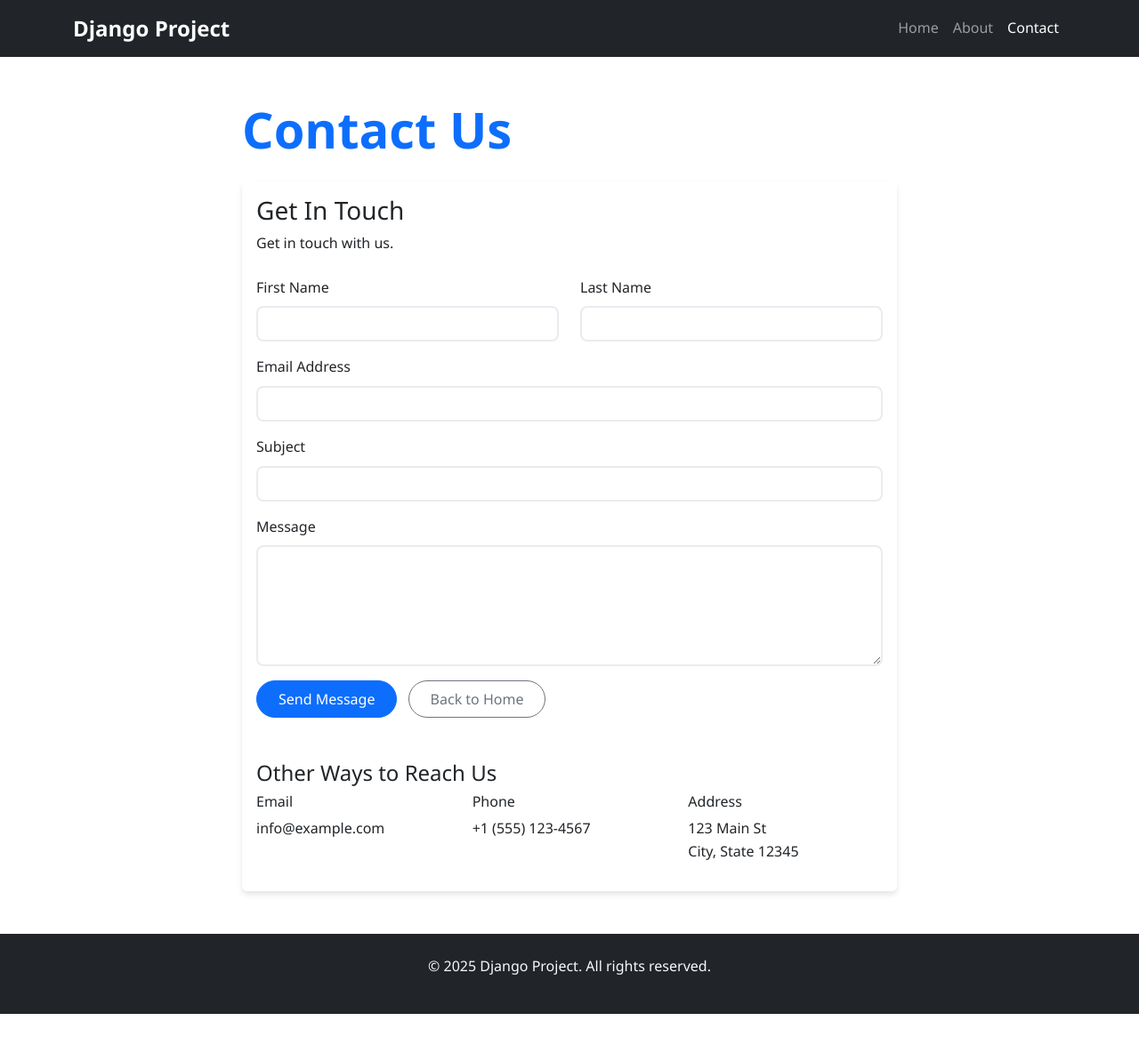
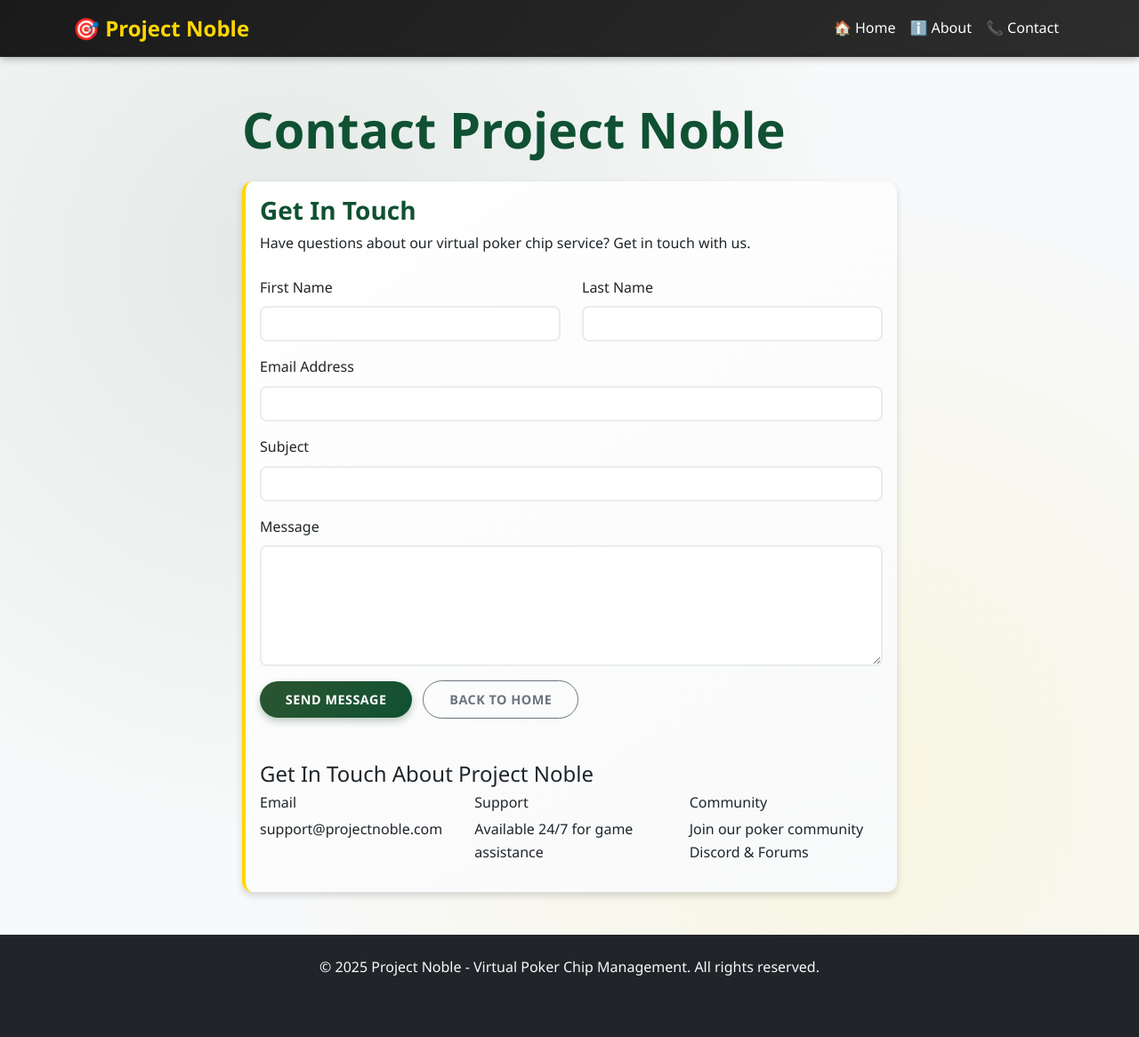
Before and after one commit to Aquinnmo/chip-champ, a Django app: page /contact/ in a window 1280 px wide. Shown: the whole page at 89% size. Before the commit the page ends 1140 px from the top, so only its background shows below. Run offline with Django 4.2, Linux system fonts and the light colour scheme.

Commit message:
updated theming

```diff
--- a/home/views.py
+++ b/home/views.py
@@ -21,8 +21,8 @@ def about(request):
 def contact(request):
     """Contact page view"""
     context = {
-        'title': 'Contact Us',
-        'message': 'Get in touch with us.',
+        'title': 'Contact Project Noble',
+        'message': 'Have questions about our virtual poker chip service? Get in touch with us.',
     }
     return render(request, 'home/contact.html', context)
 
--- a/static/css/style.css
+++ b/static/css/style.css
@@ -1,25 +1,48 @@
-/* Custom styles for Django Project */
+/* Custom styles for Project Noble - Virtual Poker Chip Service */
 
 :root {
-    --primary-color: #0d6efd;
-    --secondary-color: #6c757d;
-    --success-color: #198754;
-    --info-color: #0dcaf0;
-    --warning-color: #ffc107;
-    --danger-color: #dc3545;
+    --primary-color: #2c5530;        /* Forest green - poker table felt */
+    --secondary-color: #8b4513;      /* Saddle brown - poker chips */
+    --success-color: #228b22;        /* Forest green variant */
+    --info-color: #4169e1;           /* Royal blue */
+    --warning-color: #ffd700;        /* Gold - poker accent */
+    --danger-color: #dc143c;         /* Crimson red */
+    --casino-gold: #ffd700;          /* Casino gold */
+    --felt-green: #0f5132;           /* Deep poker table green */
+    --chip-red: #dc3545;             /* Poker chip red */
+    --chip-blue: #0d6efd;            /* Poker chip blue */
 }
 
 body {
     font-family: 'Segoe UI', Tahoma, Geneva, Verdana, sans-serif;
     line-height: 1.6;
+    background-color: #f8f9fa;
+    background-image:
+        radial-gradient(circle at 25% 25%, rgba(44, 85, 48, 0.1) 0%, transparent 50%),
+        radial-gradient(circle at 75% 75%, rgba(255, 215, 0, 0.1) 0%, transparent 50%);
 }
 
 .hero-section {
     padding: 3rem 0;
-    background: linear-gradient(135deg, #667eea 0%, #764ba2 100%);
+    background: linear-gradient(135deg, var(--felt-green) 0%, var(--primary-color) 50%, #1a472a 100%);
     color: white;
-    border-radius: 10px;
+    border-radius: 15px;
     margin-bottom: 2rem;
+    position: relative;
+    overflow: hidden;
+}
+
+.hero-section::before {
+    content: '';
+    position: absolute;
+    top: 0;
+    left: 0;
+    right: 0;
+    bottom: 0;
+    background-image:
+        radial-gradient(circle at 20% 80%, rgba(255, 215, 0, 0.2) 0%, transparent 50%),
+        radial-gradient(circle at 80% 20%, rgba(255, 215, 0, 0.2) 0%, transparent 50%);
+    pointer-events: none;
 }
 
 .hero-section h1 {
@@ -28,28 +51,73 @@ body {
 
 .card {
     border: none;
-    box-shadow: 0 4px 6px rgba(0, 0, 0, 0.1);
+    box-shadow: 0 4px 8px rgba(0, 0, 0, 0.15);
     transition: transform 0.3s ease, box-shadow 0.3s ease;
+    border-radius: 12px;
+    background: linear-gradient(145deg, #ffffff 0%, #f8f9fa 100%);
+    border-left: 4px solid var(--casino-gold);
 }
 
 .card:hover {
-    transform: translateY(-5px);
-    box-shadow: 0 8px 15px rgba(0, 0, 0, 0.2);
+    transform: translateY(-8px);
+    box-shadow: 0 12px 25px rgba(0, 0, 0, 0.2);
+    border-left-color: var(--primary-color);
+}
+
+.card-title {
+    color: var(--felt-green);
+    font-weight: 600;
 }
 
 .navbar-brand {
     font-weight: bold;
     font-size: 1.5rem;
+    color: var(--casino-gold) !important;
 }
 
 .btn {
     border-radius: 25px;
-    padding: 0.5rem 1.5rem;
-    font-weight: 500;
+    padding: 0.6rem 1.8rem;
+    font-weight: 600;
     transition: all 0.3s ease;
+    text-transform: uppercase;
+    letter-spacing: 0.5px;
+    font-size: 0.9rem;
 }
 
-.btn:hover {
+.btn-primary {
+    background: linear-gradient(135deg, var(--primary-color) 0%, var(--felt-green) 100%);
+    border: none;
+    box-shadow: 0 4px 8px rgba(44, 85, 48, 0.3);
+}
+
+.btn-primary:hover {
+    background: linear-gradient(135deg, var(--felt-green) 0%, var(--primary-color) 100%);
+    transform: translateY(-2px);
+    box-shadow: 0 6px 12px rgba(44, 85, 48, 0.4);
+}
+
+.btn-secondary {
+    background: linear-gradient(135deg, var(--secondary-color) 0%, #a0522d 100%);
+    border: none;
+    box-shadow: 0 4px 8px rgba(139, 69, 19, 0.3);
+}
+
+.btn-secondary:hover {
+    background: linear-gradient(135deg, #a0522d 0%, var(--secondary-color) 100%);
+    transform: translateY(-2px);
+}
+
+.btn-success {
+    background: linear-gradient(135deg, var(--casino-gold) 0%, #ffed4e 100%);
+    border: none;
+    color: #333;
+    box-shadow: 0 4px 8px rgba(255, 215, 0, 0.3);
+}
+
+.btn-success:hover {
+    background: linear-gradient(135deg, #ffed4e 0%, var(--casino-gold) 100%);
+    color: #333;
     transform: translateY(-2px);
 }
 
@@ -71,7 +139,56 @@ footer {
 
 .form-control:focus {
     border-color: var(--primary-color);
-    box-shadow: 0 0 0 0.2rem rgba(13, 110, 253, 0.25);
+    box-shadow: 0 0 0 0.2rem rgba(44, 85, 48, 0.25);
+}
+
+/* Poker-themed elements */
+.alert-info {
+    background: linear-gradient(135deg, rgba(44, 85, 48, 0.1) 0%, rgba(255, 215, 0, 0.1) 100%);
+    border-left: 4px solid var(--casino-gold);
+    border-radius: 8px;
+}
+
+.alert-warning {
+    background: linear-gradient(135deg, rgba(255, 215, 0, 0.1) 0%, rgba(255, 193, 7, 0.1) 100%);
+    border-left: 4px solid var(--casino-gold);
+    border-radius: 8px;
+}
+
+.text-primary {
+    color: var(--felt-green) !important;
+}
+
+/* Poker chip icons */
+.chip-icon {
+    display: inline-block;
+    width: 20px;
+    height: 20px;
+    border-radius: 50%;
+    margin-right: 8px;
+    border: 2px solid #fff;
+    box-shadow: 0 2px 4px rgba(0, 0, 0, 0.2);
+}
+
+.chip-red { background-color: var(--chip-red); }
+.chip-blue { background-color: var(--chip-blue); }
+.chip-gold { background-color: var(--casino-gold); }
+.chip-green { background-color: var(--primary-color); }
+
+/* Navigation styling */
+.navbar-dark {
+    background: linear-gradient(135deg, #1a1a1a 0%, #2d2d2d 100%) !important;
+    box-shadow: 0 2px 8px rgba(0, 0, 0, 0.3);
+}
+
+.navbar-nav .nav-link {
+    color: #fff !important;
+    transition: color 0.3s ease;
+    font-weight: 500;
+}
+
+.navbar-nav .nav-link:hover {
+    color: var(--casino-gold) !important;
 }
 
 /* Animations */
@@ -86,6 +203,11 @@ footer {
     }
 }
 
+@keyframes shimmer {
+    0% { background-position: -200% 0; }
+    100% { background-position: 200% 0; }
+}
+
 .card {
     animation: fadeInUp 0.6s ease forwards;
 }
@@ -98,6 +220,33 @@ footer {
     animation-delay: 0.2s;
 }
 
+/* Gold shimmer effect for special elements */
+.gold-shimmer {
+    background: linear-gradient(
+        90deg,
+        var(--casino-gold) 0%,
+        #fff 50%,
+        var(--casino-gold) 100%
+    );
+    background-size: 200% 100%;
+    background-clip: text;
+    -webkit-background-clip: text;
+    -webkit-text-fill-color: transparent;
+    animation: shimmer 3s ease-in-out infinite;
+}
+
+/* Poker table felt texture effect */
+.felt-texture {
+    background-image:
+        repeating-linear-gradient(
+            45deg,
+            transparent,
+            transparent 1px,
+            rgba(255, 255, 255, 0.03) 1px,
+            rgba(255, 255, 255, 0.03) 2px
+        );
+}
+
 /* Responsive adjustments */
 @media (max-width: 768px) {
     .hero-section {
--- a/templates/base.html
+++ b/templates/base.html
@@ -3,29 +3,30 @@
 <head>
     <meta charset="UTF-8">
     <meta name="viewport" content="width=device-width, initial-scale=1.0">
-    <title>{% block title %}Django Project{% endblock %}</title>
+    <title>{% block title %}Project Noble - Virtual Poker Chips{% endblock %}</title>
     {% load static %}
     <link href="https://cdn.jsdelivr.net/npm/bootstrap@5.3.0/dist/css/bootstrap.min.css" rel="stylesheet">
     <link rel="stylesheet" href="{% static 'css/style.css' %}">
 </head>
-<body>
-    <!-- Navigation -->
+<body>    <!-- Navigation -->
     <nav class="navbar navbar-expand-lg navbar-dark bg-dark">
         <div class="container">
-            <a class="navbar-brand" href="{% url 'home:home' %}">Django Project</a>
+            <a class="navbar-brand" href="{% url 'home:home' %}">
+                🎯 Project Noble
+            </a>
             <button class="navbar-toggler" type="button" data-bs-toggle="collapse" data-bs-target="#navbarNav">
                 <span class="navbar-toggler-icon"></span>
             </button>
             <div class="collapse navbar-collapse" id="navbarNav">
                 <ul class="navbar-nav ms-auto">
                     <li class="nav-item">
-                        <a class="nav-link" href="{% url 'home:home' %}">Home</a>
+                        <a class="nav-link" href="{% url 'home:home' %}">🏠 Home</a>
                     </li>
                     <li class="nav-item">
-                        <a class="nav-link" href="{% url 'home:about' %}">About</a>
+                        <a class="nav-link" href="{% url 'home:about' %}">ℹ️ About</a>
                     </li>
                     <li class="nav-item">
-                        <a class="nav-link" href="{% url 'home:contact' %}">Contact</a>
+                        <a class="nav-link" href="{% url 'home:contact' %}">📞 Contact</a>
                     </li>
                 </ul>
             </div>
@@ -36,12 +37,11 @@
     <main class="container my-5">
         {% block content %}
         {% endblock %}
-    </main>
-
-    <!-- Footer -->
+    </main>    <!-- Footer -->
     <footer class="bg-dark text-light py-4 mt-5">
         <div class="container text-center">
-            <p>&copy; 2025 Django Project. All rights reserved.</p>
+            <p>&copy; 2025 Project Noble - Virtual Poker Chip Management. All rights reserved.</p>
+            <small class="text-muted">Making poker more accessible to all • No actual money transfers</small>
         </div>
     </footer>
 
--- a/templates/home/contact.html
+++ b/templates/home/contact.html
@@ -1,6 +1,6 @@
 {% extends 'base.html' %}
 
-{% block title %}{{ title }} - Django Project{% endblock %}
+{% block title %}{{ title }} - Virtual Poker Chips{% endblock %}
 
 {% block content %}
 <div class="row">
@@ -42,21 +42,20 @@
                     <button type="submit" class="btn btn-primary">Send Message</button>
                     <a href="{% url 'home:home' %}" class="btn btn-outline-secondary ms-2">Back to Home</a>
                 </form>
-
-                <div class="mt-5">
-                    <h4>Other Ways to Reach Us</h4>
+                  <div class="mt-5">
+                    <h4>Get In Touch About Project Noble</h4>
                     <div class="row">
                         <div class="col-md-4">
                             <h6>Email</h6>
-                            <p>info@example.com</p>
+                            <p>support@projectnoble.com</p>
                         </div>
                         <div class="col-md-4">
-                            <h6>Phone</h6>
-                            <p>+1 (555) 123-4567</p>
+                            <h6>Support</h6>
+                            <p>Available 24/7 for game assistance</p>
                         </div>
                         <div class="col-md-4">
-                            <h6>Address</h6>
-                            <p>123 Main St<br>City, State 12345</p>
+                            <h6>Community</h6>
+                            <p>Join our poker community<br>Discord & Forums</p>
                         </div>
                     </div>
                 </div>
```
